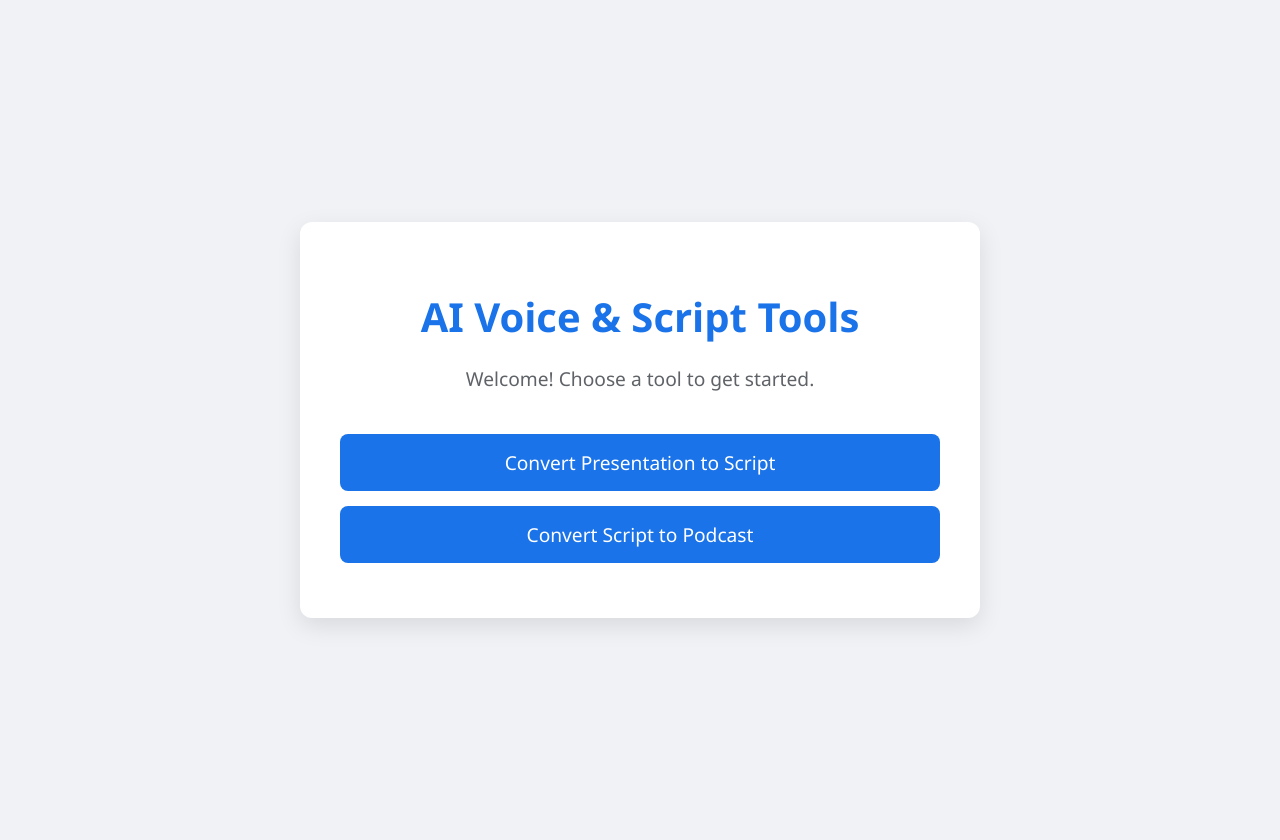
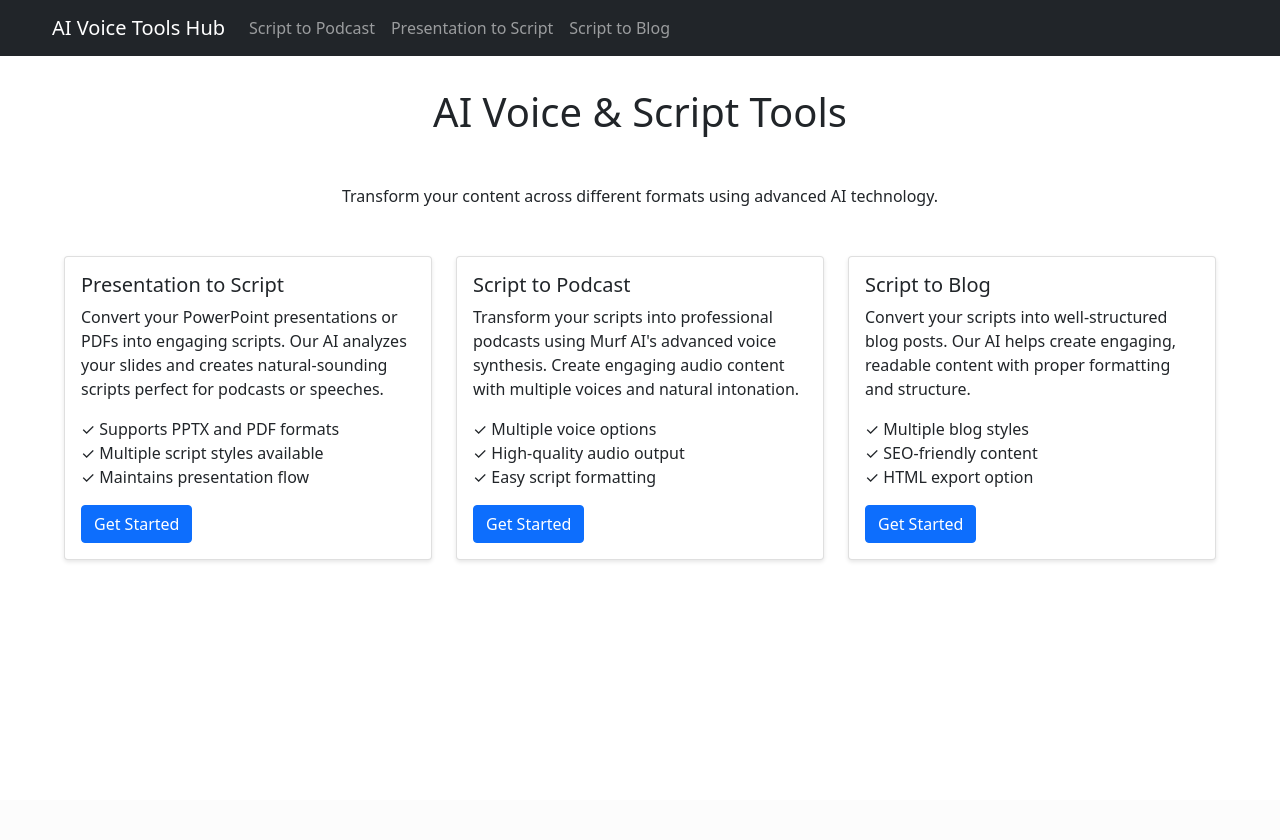
Before and after one commit to jsong1004/convert-script-to-podcast, a Flask app: page / in a window 1280 px wide. After the commit the page ends 561 px from the top, so only its background shows below. Run offline with Flask 2, Linux system fonts and the light colour scheme.

Commit message:
Add convert to blog

```diff
--- a/app.py
+++ b/app.py
@@ -10,6 +10,7 @@
 import google.generativeai as genai # For Google Gemini
 from pptx import Presentation # For reading .pptx files
 import PyPDF2 # For reading PDF files
+from blog_generator import BlogGenerator
 
 # Import Blueprints
 from presentation_converter import presentation_bp
@@ -358,6 +359,61 @@
     return render_template('convert_presentation.html')
 # --- End of New Route ---
 
+@app.route('/convert_to_blog', methods=['GET', 'POST'])
+def convert_to_blog():
+    if request.method == 'POST':
+        script_text = request.form.get('script')
+        script_file = request.files.get('script_file')
+        blog_style = request.form.get('blog_style', 'informative')
+        final_script_text = script_text or ''
+
+        if script_file and script_file.filename != '':
+            try:
+                if script_file.content_type.startswith('text/') or script_file.filename.endswith(('.txt', '.md')):
+                    final_script_text = script_file.read().decode('utf-8')
+                else:
+                    return render_template('convert_to_blog.html', error="Invalid file type. Please upload a text file (e.g., .txt, .md).", script_text=script_text)
+            except Exception as e:
+                app.logger.error(f"Error reading uploaded file: {e}")
+                return render_template('convert_to_blog.html', error=f"Error reading uploaded file: {str(e)}", script_text=script_text)
+
+        if not final_script_text.strip():
+            return render_template('convert_to_blog.html', error="Script text or a script file is required.", script_text=script_text)
+        if not GOOGLE_API_KEY:
+            return render_template('convert_to_blog.html', error="Google API Key is not configured.", script_text=final_script_text)
+        try:
+            blog_generator = BlogGenerator(GOOGLE_API_KEY)
+            blog_data = blog_generator.generate_blog_post(final_script_text, blog_style)
+            if not os.path.exists('output_blog'):
+                os.makedirs('output_blog')
+            blog_filename = f"blog_{uuid.uuid4()}.html"
+            blog_path = os.path.join('output_blog', blog_filename)
+            with open(blog_path, 'w', encoding='utf-8') as f:
+                f.write(blog_generator.format_html(blog_data))
+            return render_template('convert_to_blog.html',
+                                 generated_blog=blog_data['content'],
+                                 script_text=final_script_text)
+        except Exception as e:
+            app.logger.error(f"Error generating blog post: {e}")
+            return render_template('convert_to_blog.html',
+                                 error=f"Error generating blog post: {str(e)}",
+                                 script_text=final_script_text)
+    return render_template('convert_to_blog.html')
+
+@app.route('/download_blog')
+def download_blog():
+    try:
+        # Get the most recently generated blog post
+        blog_files = [f for f in os.listdir('output_blog') if f.endswith('.html')]
+        if not blog_files:
+            return "No blog posts available for download.", 404
+
+        latest_blog = max(blog_files, key=lambda x: os.path.getctime(os.path.join('output_blog', x)))
+        return send_from_directory('output_blog', latest_blog, as_attachment=True)
+
+    except Exception as e:
+        app.logger.error(f"Error downloading blog post: {e}")
+        return str(e), 500
 
 @app.route('/download/<filename>')
 def download_file(filename):
--- /dev/null
+++ b/templates/base.html
@@ -0,0 +1,49 @@
+<!DOCTYPE html>
+<html lang="en">
+<head>
+    <meta charset="UTF-8">
+    <meta name="viewport" content="width=device-width, initial-scale=1.0">
+    <title>{% block title %}AI Voice Tools Hub{% endblock %}</title>
+    <link href="https://cdn.jsdelivr.net/npm/bootstrap@5.1.3/dist/css/bootstrap.min.css" rel="stylesheet">
+    <style>
+        .navbar {
+            margin-bottom: 2rem;
+        }
+        .container {
+            max-width: 1200px;
+        }
+        .card {
+            box-shadow: 0 2px 4px rgba(0,0,0,0.1);
+        }
+    </style>
+</head>
+<body>
+    <nav class="navbar navbar-expand-lg navbar-dark bg-dark">
+        <div class="container">
+            <a class="navbar-brand" href="{{ url_for('index') }}">AI Voice Tools Hub</a>
+            <button class="navbar-toggler" type="button" data-bs-toggle="collapse" data-bs-target="#navbarNav">
+                <span class="navbar-toggler-icon"></span>
+            </button>
+            <div class="collapse navbar-collapse" id="navbarNav">
+                <ul class="navbar-nav">
+                    <li class="nav-item">
+                        <a class="nav-link" href="{{ url_for('index') }}">Script to Podcast</a>
+                    </li>
+                    <li class="nav-item">
+                        <a class="nav-link" href="{{ url_for('convert_presentation') }}">Presentation to Script</a>
+                    </li>
+                    <li class="nav-item">
+                        <a class="nav-link" href="{{ url_for('convert_to_blog') }}">Script to Blog</a>
+                    </li>
+                </ul>
+            </div>
+        </div>
+    </nav>
+
+    <div class="container">
+        {% block content %}{% endblock %}
+    </div>
+
+    <script src="https://cdn.jsdelivr.net/npm/bootstrap@5.1.3/dist/js/bootstrap.bundle.min.js"></script>
+</body>
+</html>
--- a/templates/index.html
+++ b/templates/index.html
@@ -1,68 +1,65 @@
-<!DOCTYPE html>
-<html lang="en">
-<head>
-    <meta charset="UTF-8">
-    <meta name="viewport" content="width=device-width, initial-scale=1.0">
-    <title>AI Voice Tools Hub</title>
-    <style>
-        body {
-            font-family: 'Segoe UI', Tahoma, Geneva, Verdana, sans-serif;
-            margin: 0;
-            padding: 20px;
-            background-color: #f0f2f5;
-            color: #333;
-            display: flex;
-            flex-direction: column;
-            justify-content: center;
-            align-items: center;
-            min-height: 100vh;
-            text-align: center;
-        }
-        .container {
-            background-color: #ffffff;
-            padding: 40px;
-            border-radius: 12px;
-            box-shadow: 0 8px 25px rgba(0,0,0,0.1);
-            width: 100%;
-            max-width: 600px;
-        }
-        h1 {
-            color: #1a73e8;
-            margin-bottom: 20px;
-            font-size: 2.5em;
-        }
-        .description {
-            font-size: 1.2em;
-            color: #5f6368;
-            margin-bottom: 40px;
-            line-height: 1.6;
-        }
-        .nav-links a {
-            display: block;
-            background-color: #1a73e8;
-            color: white;
-            padding: 15px 20px;
-            margin: 15px 0;
-            border-radius: 8px;
-            text-decoration: none;
-            font-size: 1.2em;
-            transition: background-color 0.3s ease;
-        }
-        .nav-links a:hover {
-            background-color: #1558b3;
-        }
-    </style>
-</head>
-<body>
-    <div class="container">
-        <h1>AI Voice & Script Tools</h1>
-        <p class="description">
-            Welcome! Choose a tool to get started.
-        </p>
-        <div class="nav-links">
-            <a href="{{ url_for('presentation_bp.convert_presentation_to_script') }}">Convert Presentation to Script</a>
-            <a href="{{ url_for('podcast_bp.convert_script_to_podcast') }}">Convert Script to Podcast</a>
+{% extends "base.html" %}
+{% block content %}
+<div class="container">
+    <h1 class="text-center mb-5">AI Voice & Script Tools</h1>
+    <p class="description text-center mb-5">
+        Transform your content across different formats using advanced AI technology.
+    </p>
+
+    <div class="row">
+        <!-- Presentation to Script Card -->
+        <div class="col-md-4 mb-4">
+            <div class="card h-100">
+                <div class="card-body">
+                    <h5 class="card-title">Presentation to Script</h5>
+                    <p class="card-text">
+                        Convert your PowerPoint presentations or PDFs into engaging scripts. Our AI analyzes your slides and creates natural-sounding scripts perfect for podcasts or speeches.
+                    </p>
+                    <ul class="list-unstyled">
+                        <li>✓ Supports PPTX and PDF formats</li>
+                        <li>✓ Multiple script styles available</li>
+                        <li>✓ Maintains presentation flow</li>
+                    </ul>
+                    <a href="{{ url_for('presentation_bp.convert_presentation_to_script') }}" class="btn btn-primary">Get Started</a>
+                </div>
+            </div>
+        </div>
+
+        <!-- Script to Podcast Card -->
+        <div class="col-md-4 mb-4">
+            <div class="card h-100">
+                <div class="card-body">
+                    <h5 class="card-title">Script to Podcast</h5>
+                    <p class="card-text">
+                        Transform your scripts into professional podcasts using Murf AI's advanced voice synthesis. Create engaging audio content with multiple voices and natural intonation.
+                    </p>
+                    <ul class="list-unstyled">
+                        <li>✓ Multiple voice options</li>
+                        <li>✓ High-quality audio output</li>
+                        <li>✓ Easy script formatting</li>
+                    </ul>
+                    <a href="{{ url_for('podcast_bp.convert_script_to_podcast') }}" class="btn btn-primary">Get Started</a>
+                </div>
+            </div>
+        </div>
+
+        <!-- Script to Blog Card -->
+        <div class="col-md-4 mb-4">
+            <div class="card h-100">
+                <div class="card-body">
+                    <h5 class="card-title">Script to Blog</h5>
+                    <p class="card-text">
+                        Convert your scripts into well-structured blog posts. Our AI helps create engaging, readable content with proper formatting and structure.
+                    </p>
+                    <ul class="list-unstyled">
+                        <li>✓ Multiple blog styles</li>
+                        <li>✓ SEO-friendly content</li>
+                        <li>✓ HTML export option</li>
+                    </ul>
+                    <a href="{{ url_for('convert_to_blog') }}" class="btn btn-primary">Get Started</a>
+                </div>
+            </div>
         </div>
     </div>
-</body>
-</html>
+</div>
+{% endblock %}
```
Also changed, not shown: blog_generator.py (added, +124 -0 lines), templates/convert_presentation.html (+49 -0 lines), templates/convert_to_blog.html (added, +75 -0 lines), README.md.
